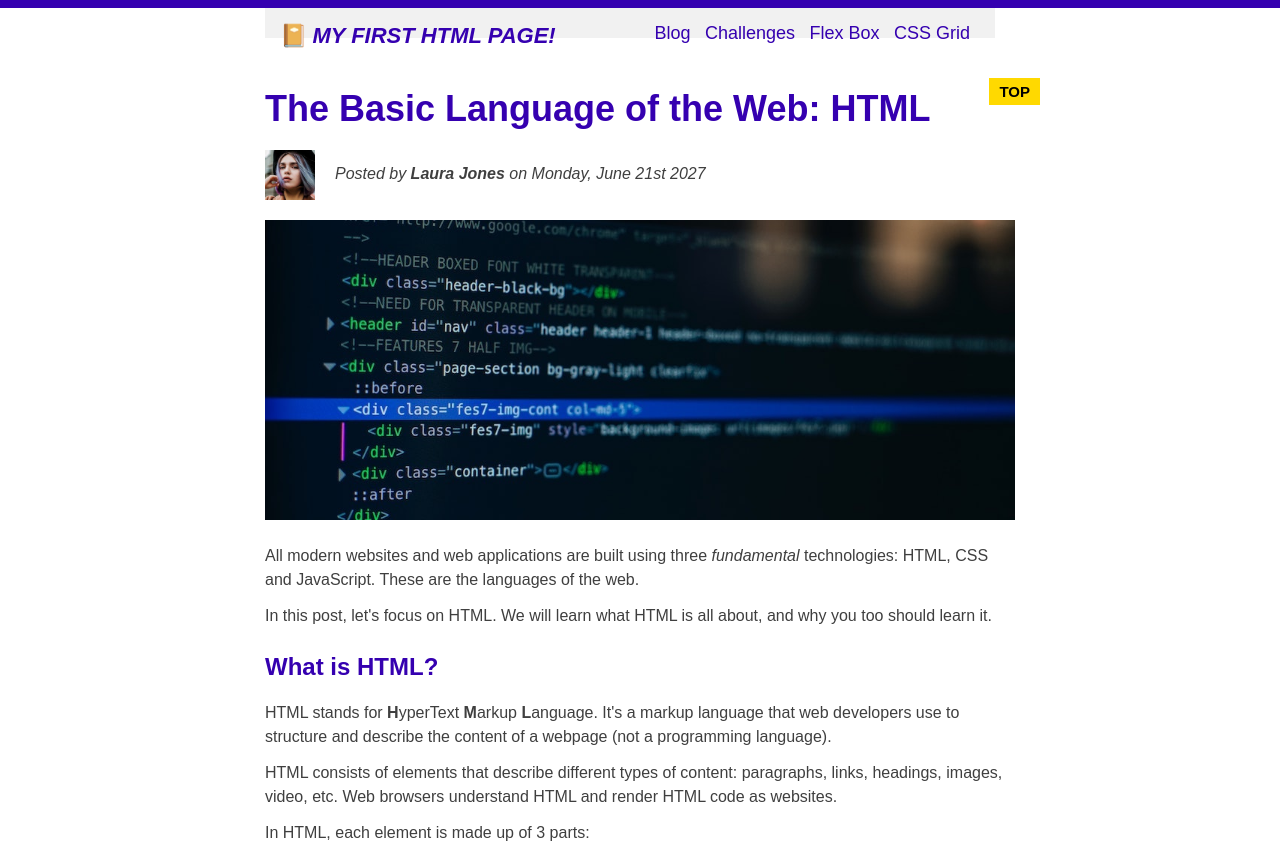
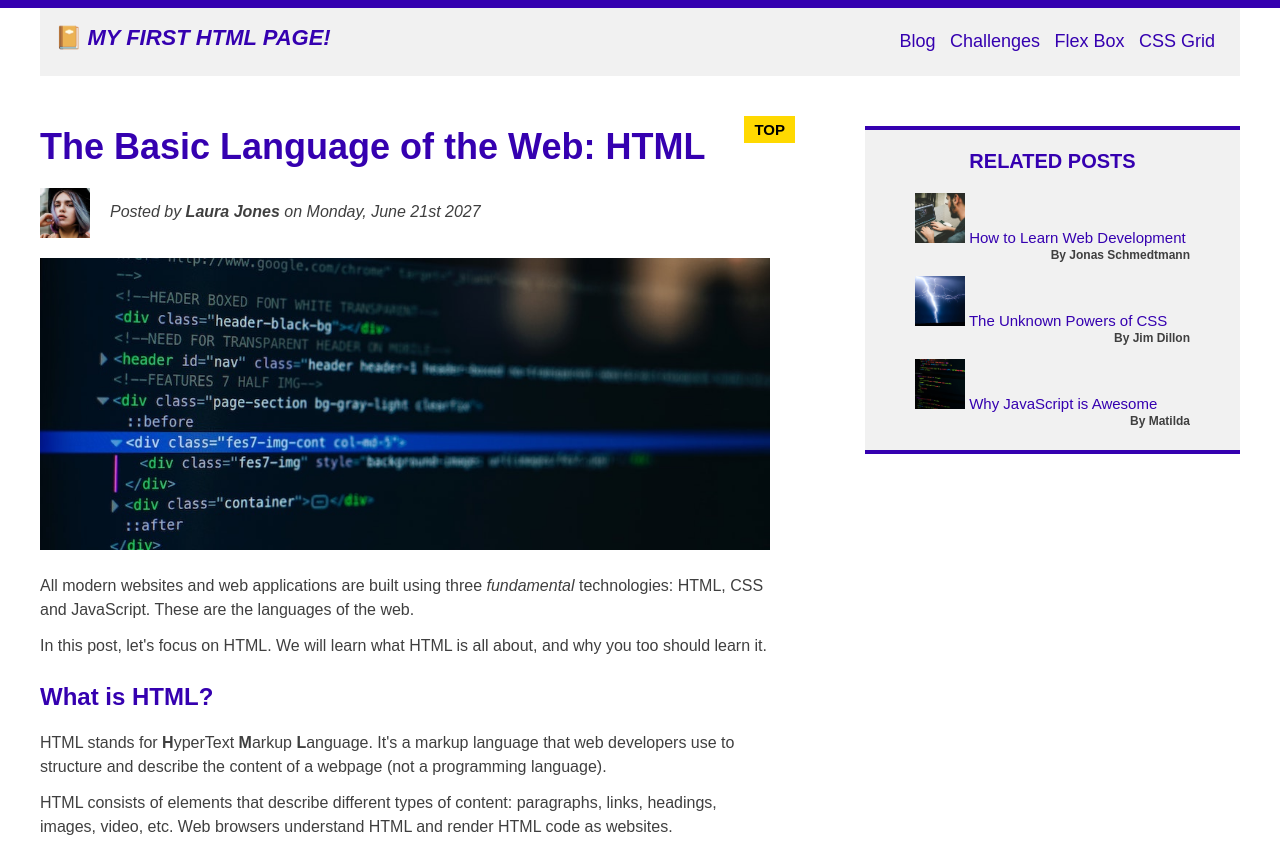
Before and after one commit to muknan/CSS_fundamentals, a plain HTML site: page index.html in a window 1280 px wide. Shown: the top 848 px of the page. Drawn offline with Linux system fonts and the light colour scheme.

Commit message:
Floats clearfix

```diff
--- a/index.html
+++ b/index.html
@@ -15,7 +15,7 @@
   </head>
   <body>
     <div class="container">
-      <header class="main-header">
+      <header class="main-header clearfix">
         <h1 class="banner">📔My first HTML Page!</h1>
         <nav>
           <a href="blog.html">Blog</a>
@@ -23,6 +23,7 @@
           <a href="#">Flex Box</a>
           <a href="#">CSS Grid</a>
         </nav>
+        <!-- <div class="clear"></div> -->
       </header>
 
       <article>
@@ -95,7 +96,7 @@
         <p>Hopefully you learned something new here. See you next time!</p>
       </article>
       <aside id="related-post-author">
-        <article class="test">
+        <div class="test">
           <h4>Related posts</h4>
           <ul class="rp-auth">
             <li>
@@ -116,7 +117,7 @@
               <p class="related-author">By Matilda</p>
             </li>
           </ul>
-        </article>
+        </div>
       </aside>
       <footer id="copyright">Copyright &copy; by The Code Magazine.</footer>
     </div>
--- a/style.css
+++ b/style.css
@@ -13,8 +13,9 @@ body {
 }
 
 .container {
-  width: 750px;
+  width: 1200px;
   margin: 0px auto;
+  padding: 0px 40px;
   /* position: relative; */
 }
 
@@ -56,15 +57,11 @@ h2::after {
 .main-header {
   background-color: #f1f1f1;
   /* text-align: center; */
-  width: 700px;
   height: fit-content;
   /* border-radius: 2px;
   border: 4px dotted #3500b0;
   border-width: 4px 0px 4px 0px; */
   padding: 15px;
-  /* padding-bottom: 14px;
-  padding-right: 14px;
-  padding-left: 14px;*/
 
   margin-bottom: 50px;
 }
@@ -79,7 +76,7 @@ h2::after {
 }
 
 article {
-  margin-bottom: 25px;
+  margin-bottom: 40px;
 }
 
 h1,
@@ -158,7 +155,7 @@ li {
 #copyright {
   font-size: 12px;
   text-align: center;
-  margin: 10px;
+  margin: 20px;
 }
 
 .test {
@@ -261,8 +258,34 @@ nav a:link {
 
 h1 {
   float: left;
+  margin-top: 2px;
 }
 
 nav {
   float: right;
+  margin-top: 8px;
 }
+
+.clear {
+  clear: both;
+}
+
+.clearfix::after {
+  clear: both;
+  content: "";
+  display: block;
+}
+
+article {
+  width: 730px;
+  float: left;
+}
+
+#related-post-author {
+  width: 315px;
+  float: right;
+}
+
+footer {
+  clear: both;
+}
```
